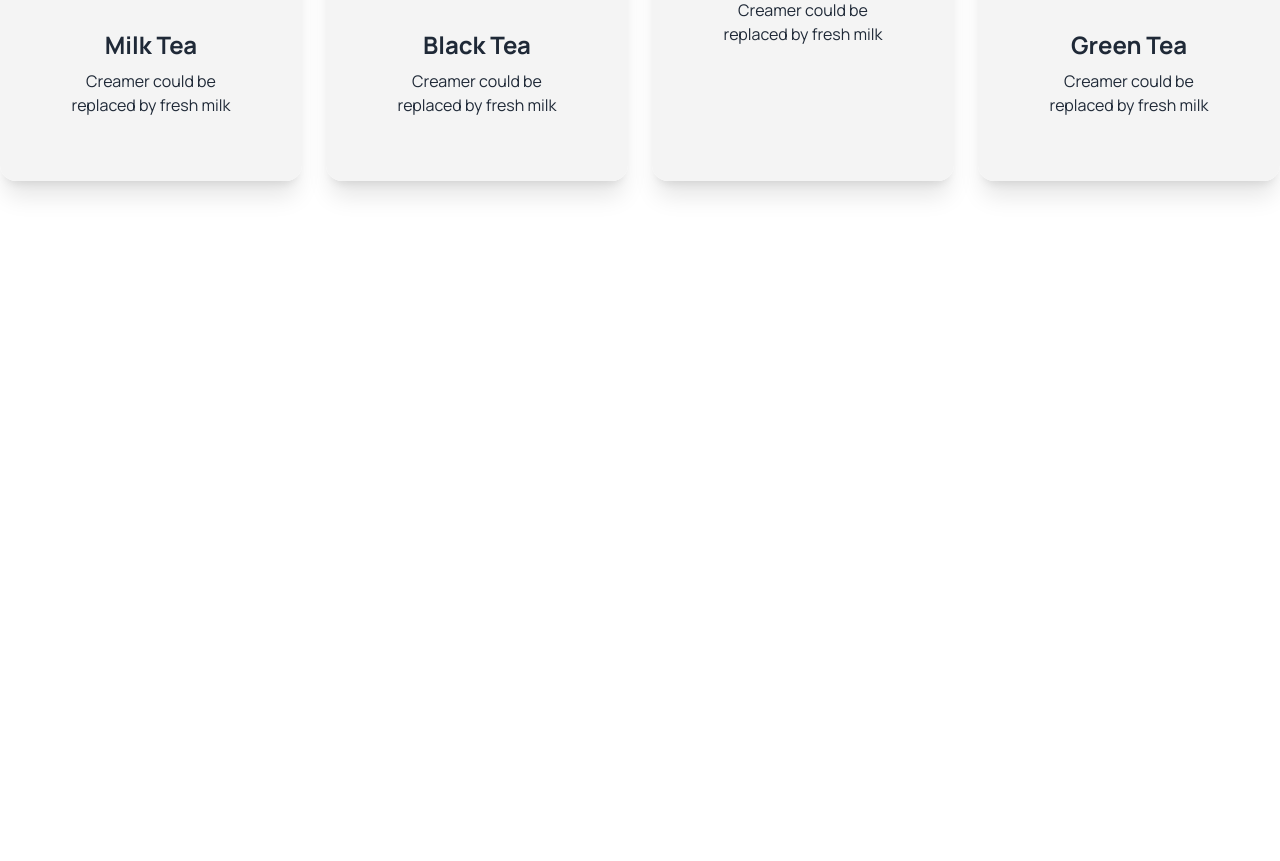
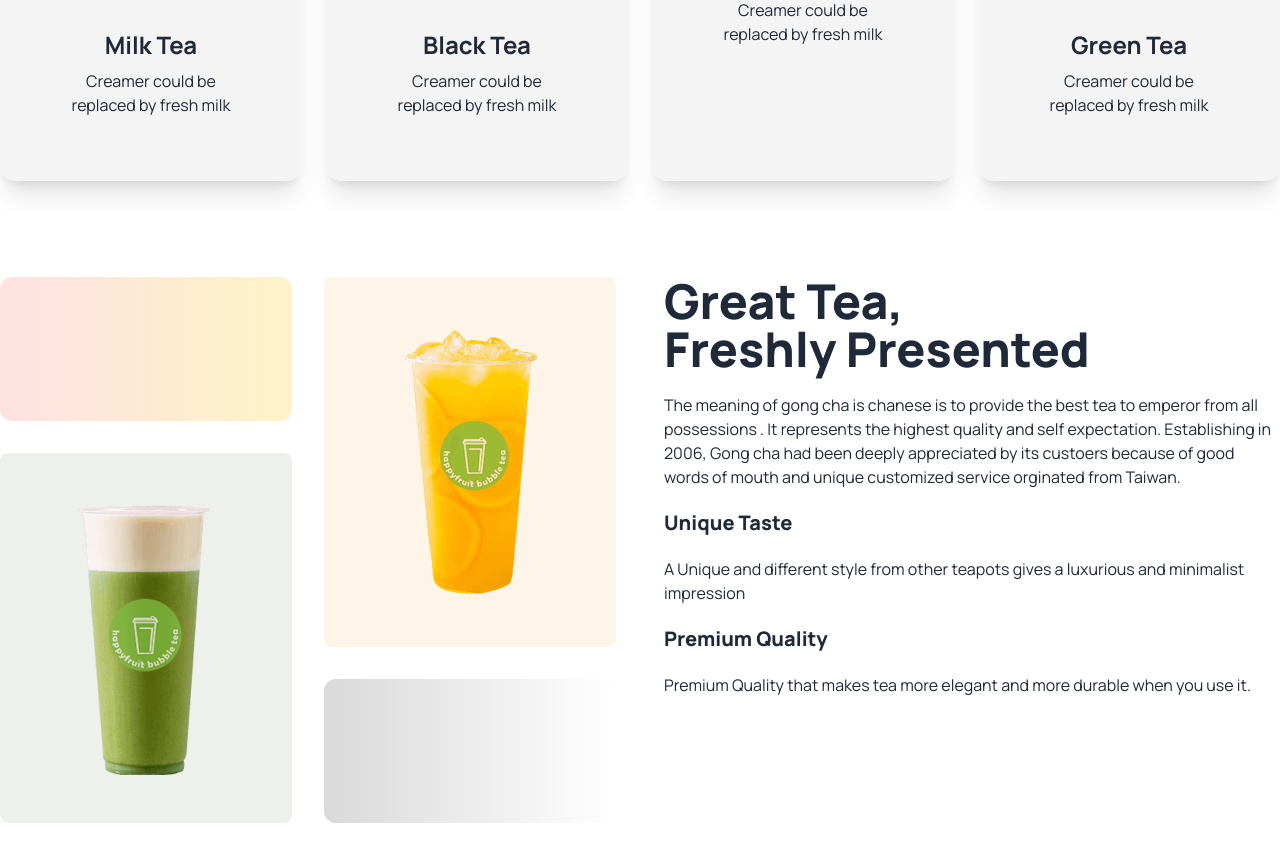
Before and after one commit to csedeveloper06/clone-tea-house-daisyUI, a plain HTML site: page index.html in a window 1280 px wide. Shown: the part 868-1729 px from the top of the page. Before the commit the page ends 1145 px from the top, so only its background shows below. Drawn offline with nearby package versions, Linux system fonts and the light colour scheme.

Commit message:
added grid layout

```diff
--- a/index.html
+++ b/index.html
@@ -109,6 +109,37 @@
 
             </div>
         </section>
+        <!-- great tea fresh tea section  -->
+        <section class="my-24 flex gap-12 flex-col lg:flex-row">
+          <div class="grid gap-8 grid-cols-1 md:grid-cols-2 flex-1">
+            <div class="rounded-xl h-36 bg-gradient-to-r from-red-100 to-amber-100">
+            </div>
+            <div class="row-span-2 bg-[#E6A6231A] rounded-lg px-8 py-12 flex justify-center items-center">
+              <img src="images/fresh-1.png" alt="">
+            </div>
+            <div class="row-span-2 bg-[#5776391A] rounded-lg px-8 py-12 flex justify-center items-center">
+              <img src="images/fresh-2.png" alt="">
+            </div>
+            <div class="rounded-xl h-36 bg-gradient-to-r from-[#D9D9D9] to-[#FFFFFF00]">
+            </div>
+          </div>
+          <div class="space-y-5 flex-1">
+            <h3 class="text-5xl font-extrabold">Great Tea,<br>
+              Freshly Presented
+            </h3>
+            <p>
+              The meaning of gong cha is chanese is to provide the best tea to emperor from all possessions . It represents the highest quality and self expectation. Establishing in 2006, Gong cha had been deeply appreciated by its custoers  because of good words of mouth and unique customized service orginated from Taiwan.
+            </p>
+            <h4 class="text-xl font-extrabold mt-8">Unique Taste</h4>
+            <p>
+              A Unique and different style from other teapots gives a luxurious and minimalist impression
+            </p>
+            <h4 class="text-xl font-extrabold mt-8">Premium Quality</h4>
+            <p>
+              Premium Quality that makes tea more elegant and more durable when you use it.
+            </p>
+          </div>
+        </section>
     </main>
     <footer>
 
```
